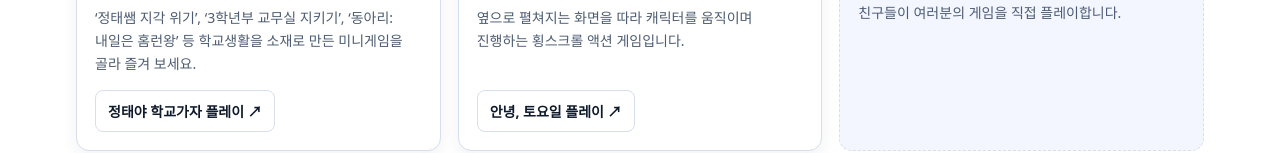
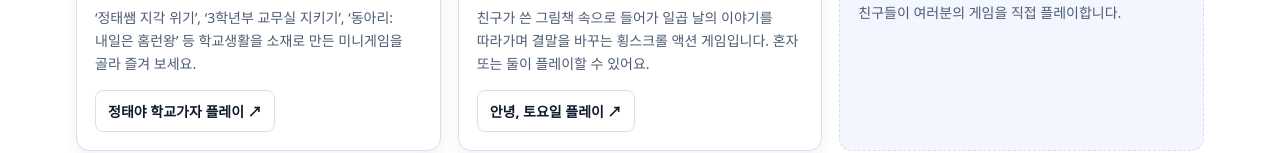
Before and after one commit to KKW-web/game1, a plain HTML site: page ai-playlab/index.html in a window 1280 px wide. Shown: the part 1052-1205 px from the top of the page. Drawn offline with Linux system fonts and the light colour scheme.

Commit message:
Describe Hello Saturday’s picture-book story and two-player mode

```diff
--- a/ai-playlab/index.html
+++ b/ai-playlab/index.html
@@ -20,7 +20,7 @@ details{padding:15px 0;border-bottom:1px solid var(--line)}details:last-child{bo
 <section class="hero" aria-labelledby="hero-title"><div class="wrap heroGrid"><div><p class="kicker">동국대학교사범대학부속영석고등학교 게임 제작 공모전</p><h1 id="hero-title">2026 AI 플레이랩<span>다음에 플레이할 게임은 너희가 만든 게임!</span></h1><p>학교생활의 추억과 졸업 후의 상상을 게임으로 만들어 보세요. 아이디어를 말로 설명하고 AI와 함께 만들고 고치는 바이브코딩 공모전입니다.</p><div class="heroActions"><a class="button" href="#submit">작품 제출 안내 ↓</a><a class="button outline" href="#games">선생님 예시 게임 보기</a></div></div><aside class="entry" aria-label="참가 요약"><h2>참가 요약</h2><dl><div><dt>대상</dt><dd>영석고 3학년 학생 및 교사</dd></div><div><dt>참가 방식</dt><dd>개인 또는 2~4인 팀</dd></div><div><dt>접수 기간</dt><dd>11. 26.(목) ~ <span class="due">11. 30.(월) 16:00</span></dd></div><div><dt>작품 공개</dt><dd>12. 3.(목) 예정</dd></div></dl></aside></div></section>
 <section class="section" id="games"><div class="wrap"><div class="sectionHead"><h2>선생님들이 먼저 만든 게임</h2><p>코딩을 배운 적 없는 선생님들이 바이브코딩으로 완성한 두 편입니다.</p></div><div class="cards">
 <article class="card"><div class="game-art school"></div><div class="card-body"><span class="tag">캐주얼 미니게임 모음</span><h3>정태야 학교가자</h3><p>‘정태쌤 지각 위기’, ‘3학년부 교무실 지키기’, ‘동아리: 내일은 홈런왕’ 등 학교생활을 소재로 만든 미니게임을 골라 즐겨 보세요.</p><a class="button outline" href="https://teacherbeaver.github.io/LetsGoToSchool/" target="_blank" rel="noopener">정태야 학교가자 플레이 ↗</a></div></article>
-<article class="card"><div class="game-art saturday" aria-hidden="true"></div><div class="card-body"><span class="tag">횡스크롤 액션</span><h3>안녕, 토요일</h3><p>옆으로 펼쳐지는 화면을 따라 캐릭터를 움직이며 진행하는 횡스크롤 액션 게임입니다.</p><a class="button outline" href="https://kkw-web.github.io/game1/" target="_blank" rel="noopener">안녕, 토요일 플레이 ↗</a></div></article>
+<article class="card"><div class="game-art saturday" aria-hidden="true"></div><div class="card-body"><span class="tag">횡스크롤 액션</span><h3>안녕, 토요일</h3><p>친구가 쓴 그림책 속으로 들어가 일곱 날의 이야기를 따라가며 결말을 바꾸는 횡스크롤 액션 게임입니다. 혼자 또는 둘이 플레이할 수 있어요.</p><a class="button outline" href="https://kkw-web.github.io/game1/" target="_blank" rel="noopener">안녕, 토요일 플레이 ↗</a></div></article>
 <article class="card slot"><div class="game-art" aria-hidden="true">12.03. 공개 예정</div><div class="card-body"><h3>다음은 너희의 게임</h3><p>운영진 점검을 마친 학생 작품이 공개되는 자리입니다. 친구들이 여러분의 게임을 직접 플레이합니다.</p></div></article>
 </div></div></section>
 <section class="section" id="schedule"><div class="wrap"><div class="sectionHead"><h2>운영 일정</h2></div><ol class="schedule"><li><strong>11. 26.(목) ~ 11. 30.(월)</strong><h3>참가 안내 및 작품 접수</h3><p>11. 30.(월) 16:00 접수 마감</p></li><li><strong>12. 1.(화) ~ 12. 2.(수)</strong><h3>운영진 작품 점검</h3><p>작품 실행과 내용 확인</p></li><li><strong>12. 3.(목) ~ 12. 9.(수)</strong><h3>공개 및 체험평가</h3><p>12. 9.(수) 12:00 체험평가 마감</p></li><li><strong>12. 10.(목)</strong><h3>결과 발표 및 시상</h3><p>대상·최우수상·우수상</p></li></ol></div></section>
```
